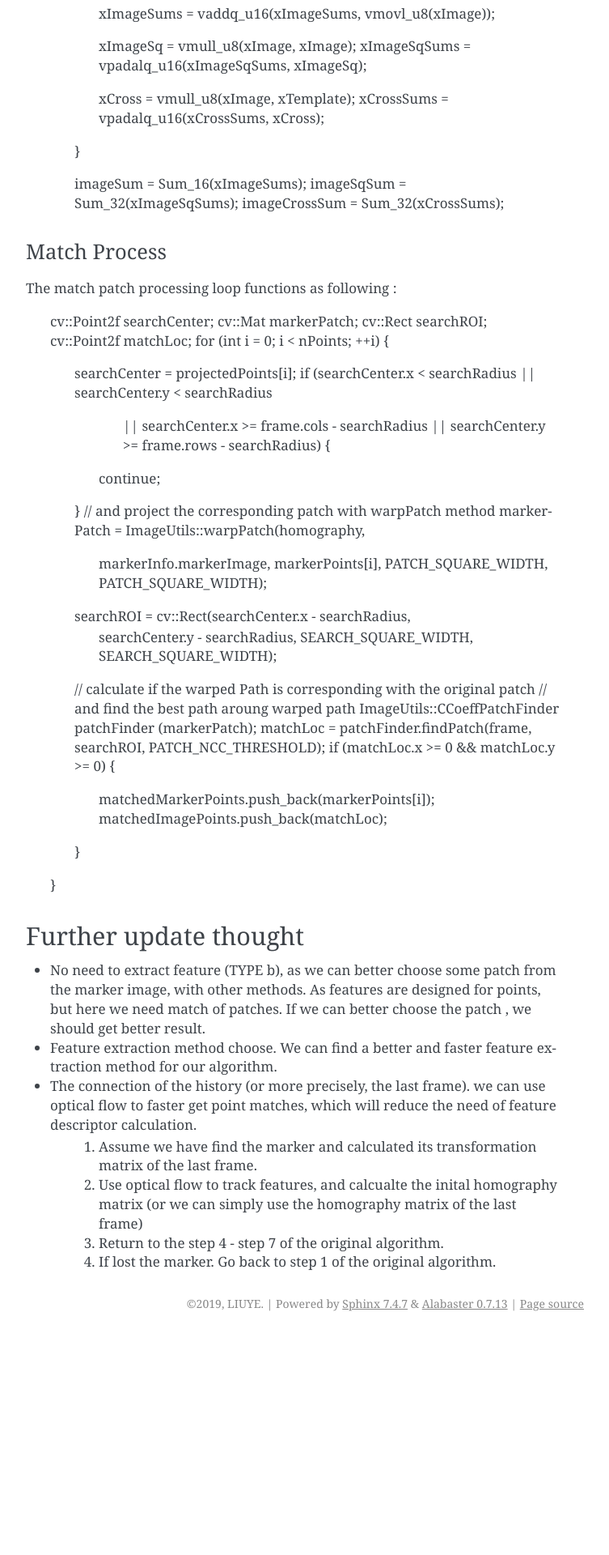
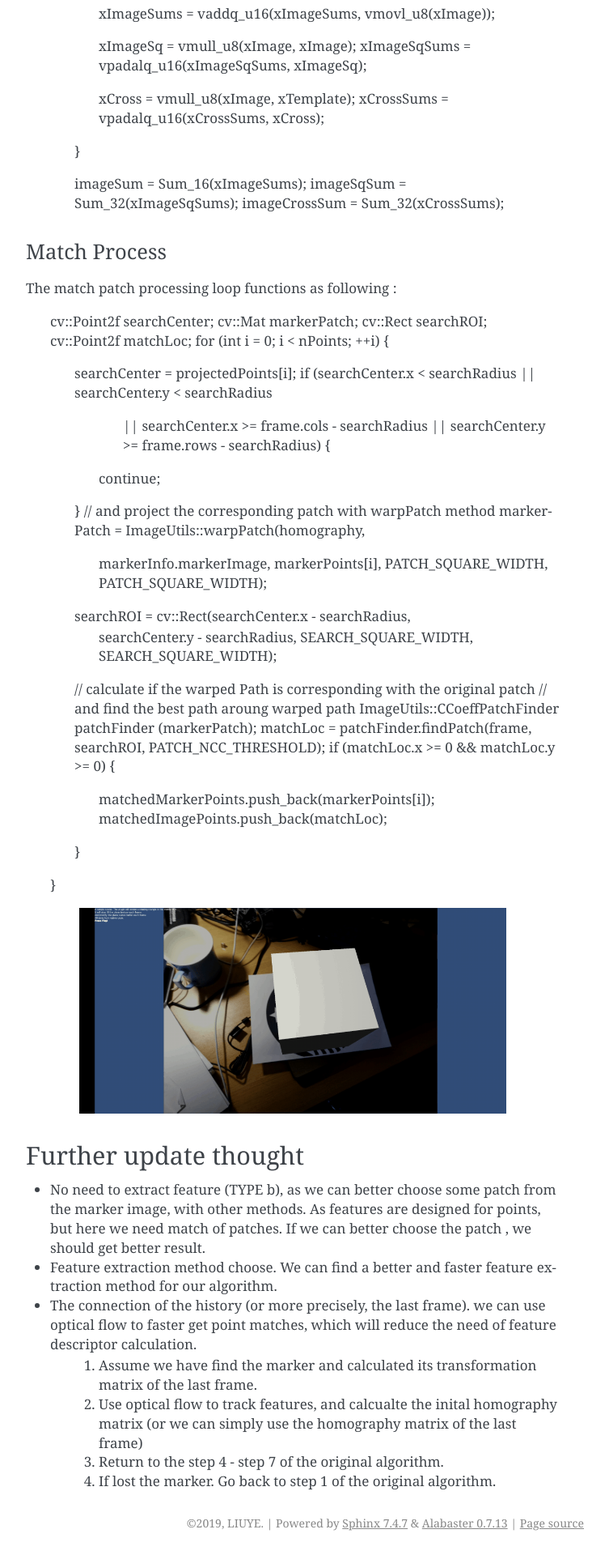
Before and after one commit to gggliuye/VIO, a Sphinx documentation site: the page built from docs/MarkerTracker/MarkerTracker.rst, in a window 1280 px wide. Shown: the part 2600-4520 px from the top of the page at 81% size, without its empty margins (388-1141 px from the left). Built offline with Sphinx 7.4.7, drawn with Linux system fonts in a browser that asks for light colours; before the commit the page ends 4249 px from its top, so only the background shows below that.

Commit message:
Update MarkerTracker.rst

```diff
--- a/docs/MarkerTracker/MarkerTracker.rst
+++ b/docs/MarkerTracker/MarkerTracker.rst
@@ -140,6 +140,10 @@ The match patch processing loop functions as following :
         }
     }
 
+.. image:: outputMarker.gif
+    :width: 80%
+    :align: center
+
 
 Further update thought
 --------------------
```
